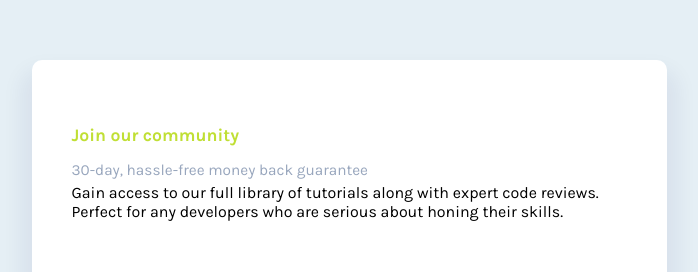
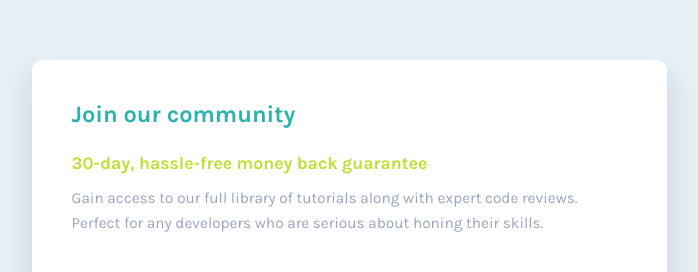
Before and after one commit to callseven/single-price-grid-component, a plain HTML site: page index.html in a window 1280 px wide. Shown: the part 105-377 px from the top of the page, without its empty margins (291-989 px from the left). Drawn offline with Linux system fonts and the light colour scheme.

Commit message:
Final Project

```diff
--- a/index.html
+++ b/index.html
@@ -20,10 +20,9 @@
     <main>
         <div class="container">
             <div class="join">
-                <h1></h1>
-                <p>
+                <h1>
                     Join our community
-                </p>
+                </h1>
                 <p>
                     30-day, hassle-free money back guarantee
                 </p>
--- a/style.css
+++ b/style.css
@@ -46,7 +46,7 @@ main {
     border-radius: 5px 5px 0 0;
 }
 
-.join p:first-child {
+.join h1:first-child {
     font-weight: 700;
     font-size: 1.25rem;
     color: var(--Cyan);
@@ -200,7 +200,7 @@ footer a {
         background-color: white;
         border-radius: 10px 10px 0 0;
     }
-    .join p:first-child {
+    .join h1:first-child {
         font-weight: 700;
         font-size: 1.47rem;
         color: var(--Cyan);
```
